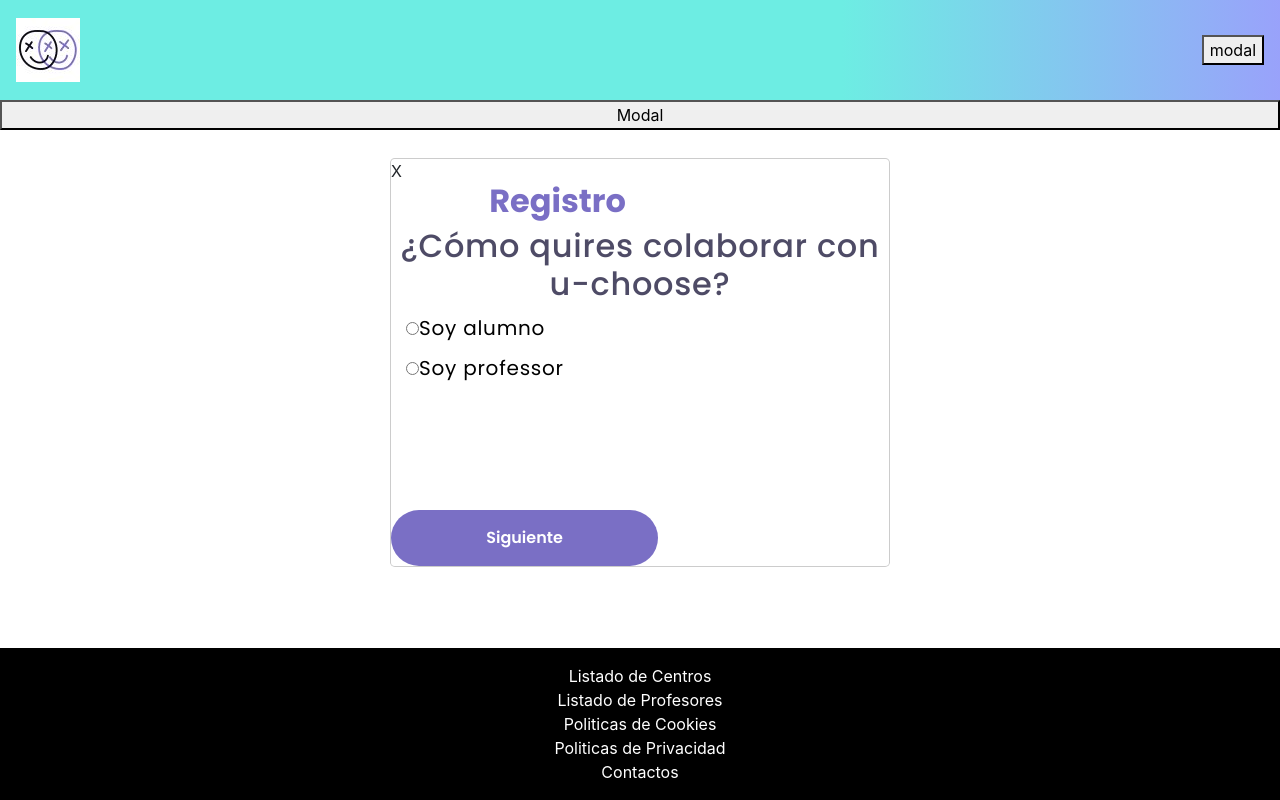
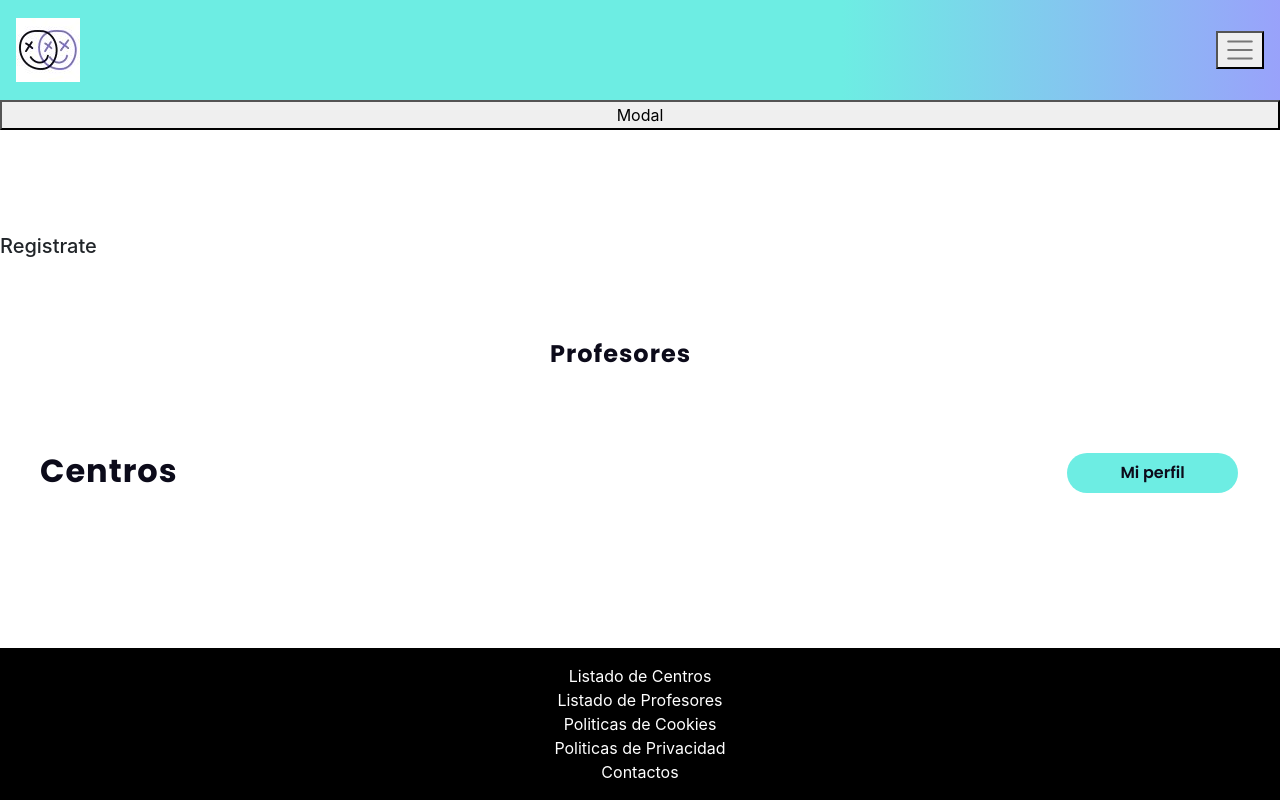
Before and after one commit to U-CHOOSE/U-CHOOSE, a React app: page /registerformpage in a window 1280 px wide. Built offline with nearby package versions, Linux system fonts and the light colour scheme; no server answers.

Commit message:
copy of NavBar

```diff
--- a/src/front/js/component/Modal/Modal.js
+++ b/src/front/js/component/Modal/Modal.js
@@ -1,16 +1,62 @@
 import React from "react";
+import "../../../styles/navbar.scss";
+import modal from "./Modal";
+// import building from "../../../../../docs/assets/img/building.svg";
+// import personfill from "../../../../../docs/assets/img/person-fill.svg";
 
-import "./Modal.scss";
+import { Link } from "react";
 
-const Modal = props => {
+const Modal = () => {
 	return (
 		<>
-			<div className="modal-dialog" role="document">
-				<div className="modal-content">
-					<div className="cross">{props.cross}</div>
-					<div className="arrow">{props.arrow}</div>
-					{props.body}
-				</div>
+			<div className="modal-body" />
+			<h5>Registrate</h5> {/* <Link to="/" className="Registrer">  */}
+			<span className="navbar-toggler-icon" />
+			{
+				// <button
+				// 	className="btn btn-secondary popover-test"
+				// 	title="Popover title"
+				// 	data-content="Popover body content is set in this attribute."
+				// />
+				/* </Link>{" "}
+			triggers a popover on click.  */
+			}
+			<div />
+			{/* <button
+				className="navbar-toggler"
+				type="button"
+				data-toggle="collapse"
+				data-target="#navbarSupportedContent"
+				aria-controls="navbar-toggler-icon"
+				aria-expanded="false"
+				aria-label="Toggle navigation">
+				<span className="navbar-toggler-icon" />
+			</button> */}
+			<div className="navbar variant:" style={{ background: "white", height: "350px" }}>
+				<span aria-hidden="true" />
+				{/* <div className="container-fluid" style={{ width: "20px" }}> */}
+
+				<>
+					{" "}
+					{/* <img className="building" src={building.svg} /> */}
+					<h5 className="black_h2 subtitle2 ">Centros</h5>
+					<h5 className="black_h2 subtitle3">Profesores</h5>
+					{/* <img className="building" src={personfill.svg} /> */}
+					<button type="button" className="button_marino_small" data-dismiss="button" aria-label="Close">
+						Mi perfil
+					</button>
+				</>
+				<button
+					className="navbar-toggler"
+					type="button"
+					data-bs-toggle="collapse"
+					data-bs-target="navbarToggleExternalContent"
+					aria-controls="navbarToggleExternalContent"
+					aria-expanded="false"
+					aria-label="Toggle navigation"
+				/>
+
+				{/* {/* </div> */}
 			</div>
 		</>
 	);
--- a/src/front/js/component/footer.js
+++ b/src/front/js/component/footer.js
@@ -1,5 +1,6 @@
 import React from "react";
 import { useHistory } from "react-router-dom";
+import { Link } from "react-router-dom";
 // import "bootstrap/dist/css/bootstrap.min.css ";
 
 const Footer = () => {
@@ -8,21 +9,21 @@ const Footer = () => {
 		<footer className="footer mt-auto py-3 text-center">
 			<div onClick={() => history.push("/")}>
 				{" "}
-				<a href="#">Listado de Centros</a>
+				<Link to="./">Listado de Centros</Link>
 			</div>
 			<div onClick={() => history.push("/")}>
-				<a href="#">Listado de Profesores</a>
+				<Link to="./">Listado de Profesores</Link>
 			</div>
 			<div onClick={() => history.push("/")}>
 				{" "}
-				<a href="#">Politicas de Cookies</a>
+				<Link to="./">Politicas de Cookies</Link>
 			</div>
 			<div onClick={() => history.push("/")}>
-				<a href="#">Politicas de Privacidad</a>
+				<Link to="./">Politicas de Privacidad</Link>
 			</div>
 			<div onClick={() => history.push("/")}>
 				{" "}
-				<a href="#">Contactos</a>
+				<Link to="./">Contactos</Link>
 			</div>
 		</footer>
 	);
--- a/src/front/js/component/navbar.js
+++ b/src/front/js/component/navbar.js
@@ -7,6 +7,7 @@ import logo from "../../../../docs/assets/img/Logo-Icon.jpg";
 // import { FontAwesomeIcon } from "@fortawesome/react-fontawesome";
 import barSolid from "../../../../docs/assets/img/bars-solid.svg";
 import Modal from "./Modal/Modal";
+import { Link } from "react";
 
 const Navbar = () => {
 	const history = useHistory();
@@ -14,15 +15,18 @@ const Navbar = () => {
 	// const handleShowmobilMenu = () => {
 	// 	setshowMobileMenu(!showMobileMenu);
 	const [show, setShow] = useState(false);
+
 	return (
-		<nav className="navbar navbar-light header d-flex justify-content-between bg-light">
-			<a className="navbar-brand" href="/">
+		<>
+			<nav className="navbar navbar-light header d-flex justify-content-between bg-light">
 				<img src={logo} alt="" />
-			</a>
-
-			<button onClick={() => setShow(!show)}> modal</button>
-			{show ? <Modal body={<barSolid />} /> : ""}
-		</nav>
+				<button onClick={() => setShow(!show)}>
+					{" "}
+					<span className="navbar-toggler-icon" />{" "}
+				</button>
+				{show ? <Modal body={screen} /> : ""}{" "}
+			</nav>
+		</>
 	);
 };
 
--- a/src/front/styles/navbar.scss
+++ b/src/front/styles/navbar.scss
@@ -1,9 +1,10 @@
 @import "~bootstrap/scss/bootstrap.scss";
+
 
 .navbar{
 
     justify-content: space-between;
-   width: 100%;
+    width: 100%;
     height: 100px;
     background: linear-gradient(270deg, #A194FF -6.35%, #6DEDE3 34.24%);
 }
@@ -34,8 +35,28 @@ a{
     background:rgb(128, 9, 0);
 }
 
-.modal-body {
-    background: #270ee6;
-    float: lef
 
+//styles de Modal//
+// .modal-body {
+//     background: #270ee6;
+
+
+@media (max-width: 480px) {
+    .Button1 {
+      display: none;
+    }
+  }
+
+
+.navbar-toggler-icon{
+    inline-size: 32px;
+    block-size: 32px;
+    border: none;
+    background-color:transparent;
+    cursor: pointer;
+    // display:block;
+
+// @media (max-width: 480px){
+//     display: none;
+//     }
 }
```
Also changed, not shown: src/front/js/component/Modal/Modal1.js (added, +19 -0 lines).
